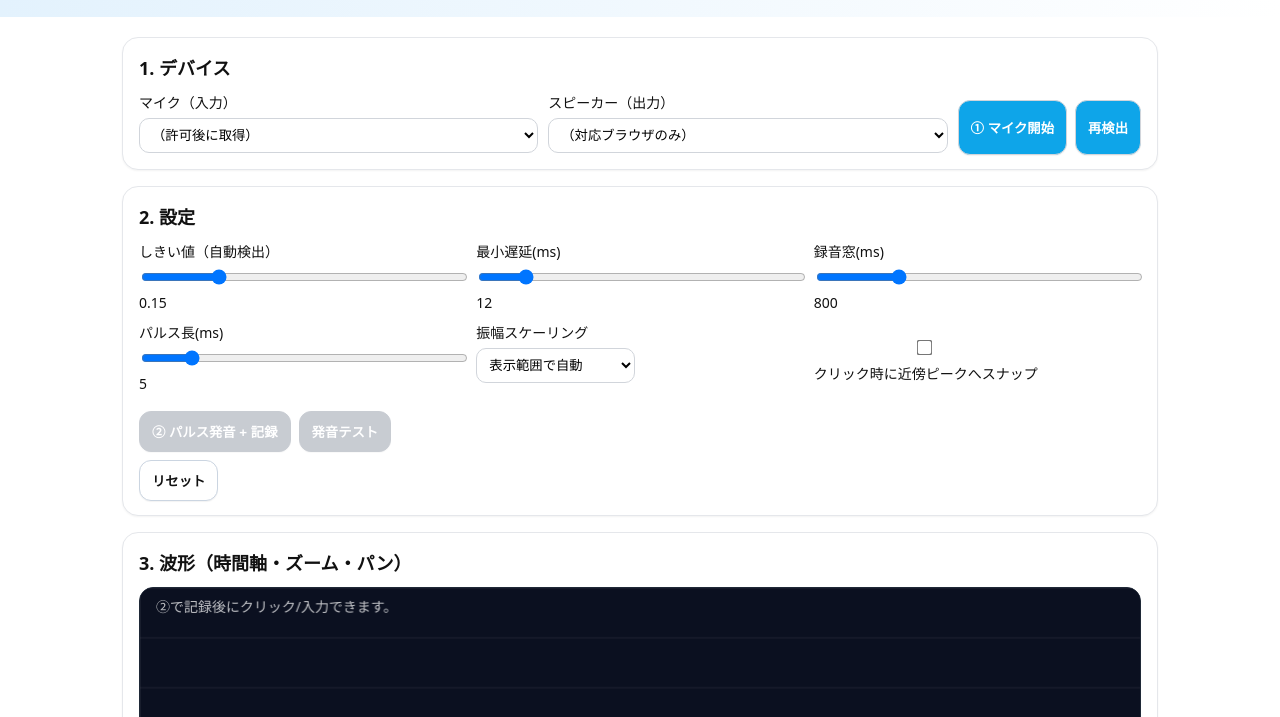
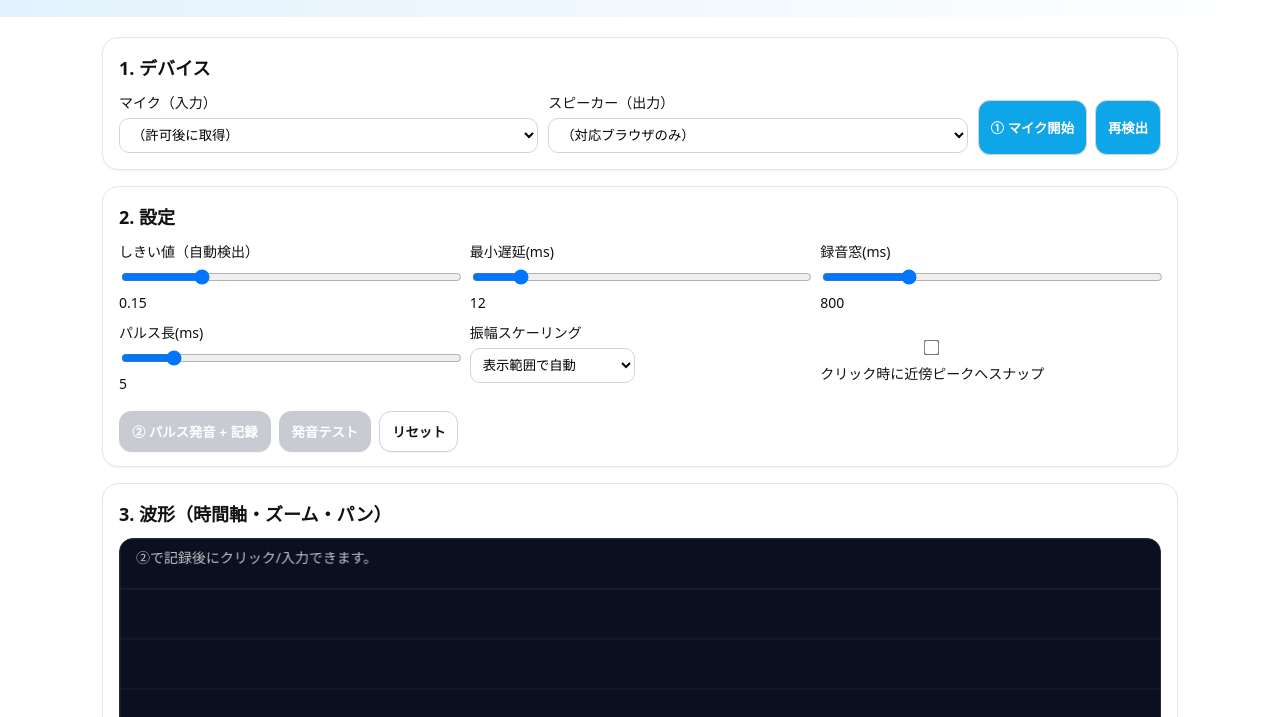
Before and after one commit to ODATomohiro/sound_speed_app, a plain HTML site: page index.html in a window 1280 px wide. Shown: the part 83-800 px from the top of the page. Drawn offline with Linux system fonts and the light colour scheme.

Commit message:
Update style.css

```diff
--- a/style.css
+++ b/style.css
@@ -1,6 +1,6 @@
 *{box-sizing:border-box}html,body{margin:0;padding:0;font-family:system-ui,-apple-system,Segoe UI,Roboto,Helvetica,Arial,'Hiragino Kaku Gothic ProN','Noto Sans JP','Meiryo',sans-serif;color:#111}
 header{padding:20px 16px;background:linear-gradient(90deg,#e3f2fd,#fff)}h1{margin:0;font-size:22px}p.sub{margin:4px 0 0;color:#555}
-main{max-width:1060px;margin:20px auto;padding:0 12px}
+main{max-width:1100px;margin:20px auto;padding:0 12px}
 .card{background:#fff;border:1px solid #e5e7eb;border-radius:16px;padding:16px 16px 10px;margin:16px 0;box-shadow:0 1px 2px rgba(0,0,0,0.05)}
 h2{margin:0 0 12px;font-size:18px}
 .controls{display:flex;flex-wrap:wrap;gap:8px;margin:8px 0 4px}
```
